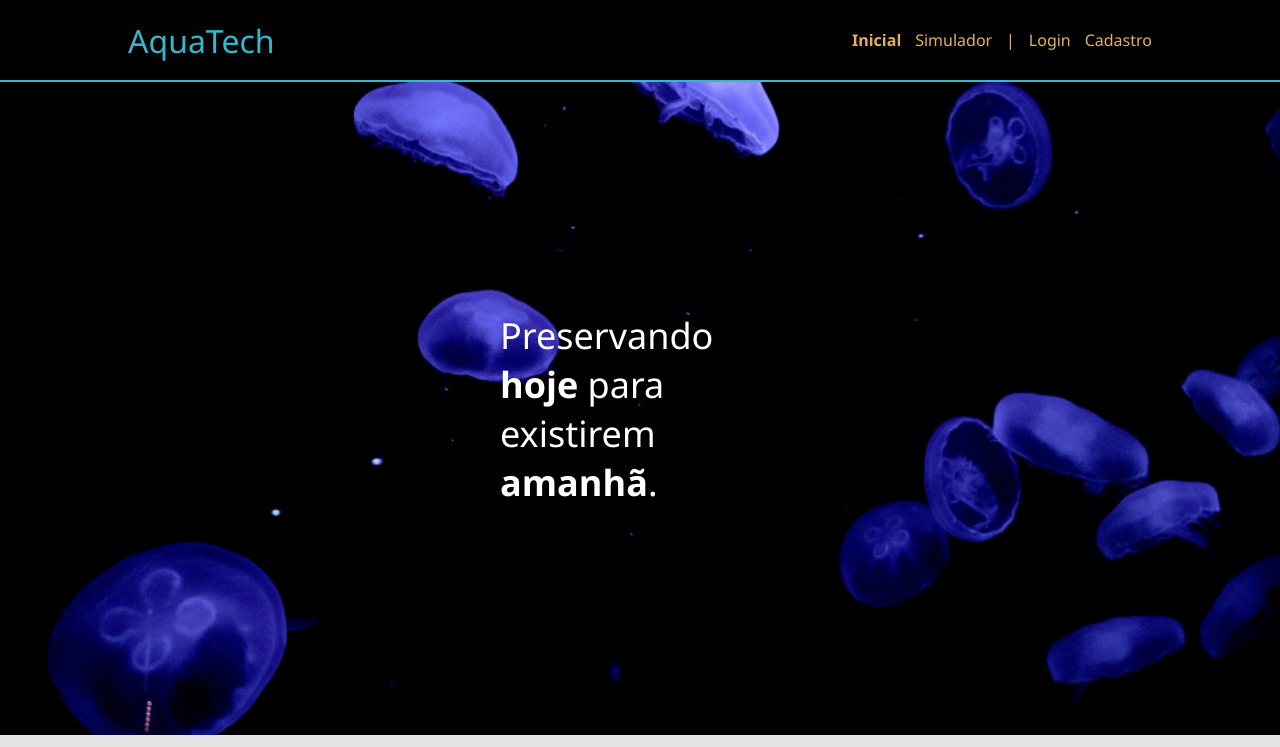
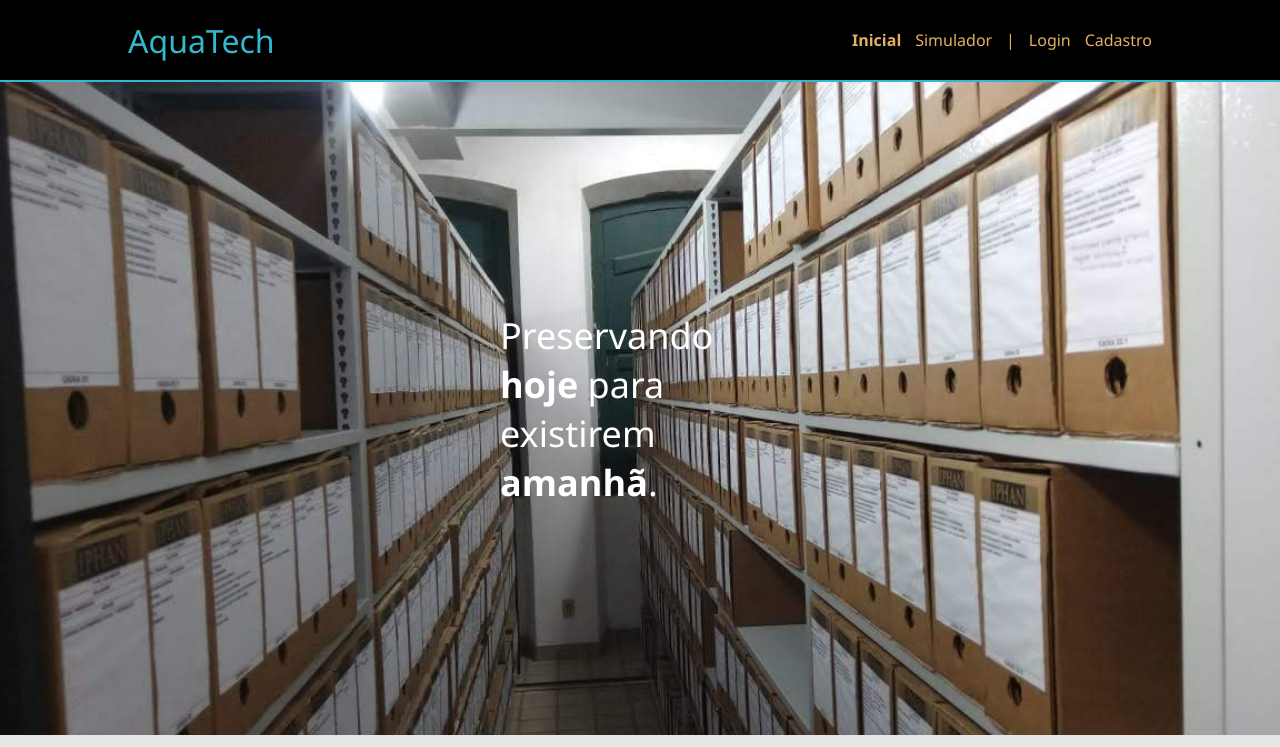
Before and after one commit to IgorMoura1/PaperSave, a website: page site/public/index.html in a window 1280 px wide. Shown: the top 747 px of the page. Drawn offline with Linux system fonts and the light colour scheme.

Commit message:
backHome

```diff
--- a/site/public/css/estilo.css
+++ b/site/public/css/estilo.css
@@ -60,7 +60,7 @@ body {
 
 .banner {
   height: var(--tamanho-banner);
-  background-image: url('../assets/imgs/bg-jelly-fish-para-home.png');
+  background-image: url('../assets/imgs/bg-jelly-fish-para-home.jpg');
   background-size: cover;
 }
 
--- a/site/public/css/style.css
+++ b/site/public/css/style.css
@@ -53,7 +53,7 @@ body {
   height: fit-content;
   padding: 40px 0;
   color: white;
-  background-image: url(".././assets/imgs/bg-jelly-fish-para_outras_pags.png");
+  background-image: url(".././assets/imgs/bg-jelly-fish-para-home.jpg");
   background-size: cover;
 }
 
```
Also changed, not shown: site/public/assets/imgs/a.png (renamed from site/public/assets/imgs/bg-jelly-fish-para-home.png), site/public/assets/imgs/bg-jelly-fish-para-home.jpg (added).
